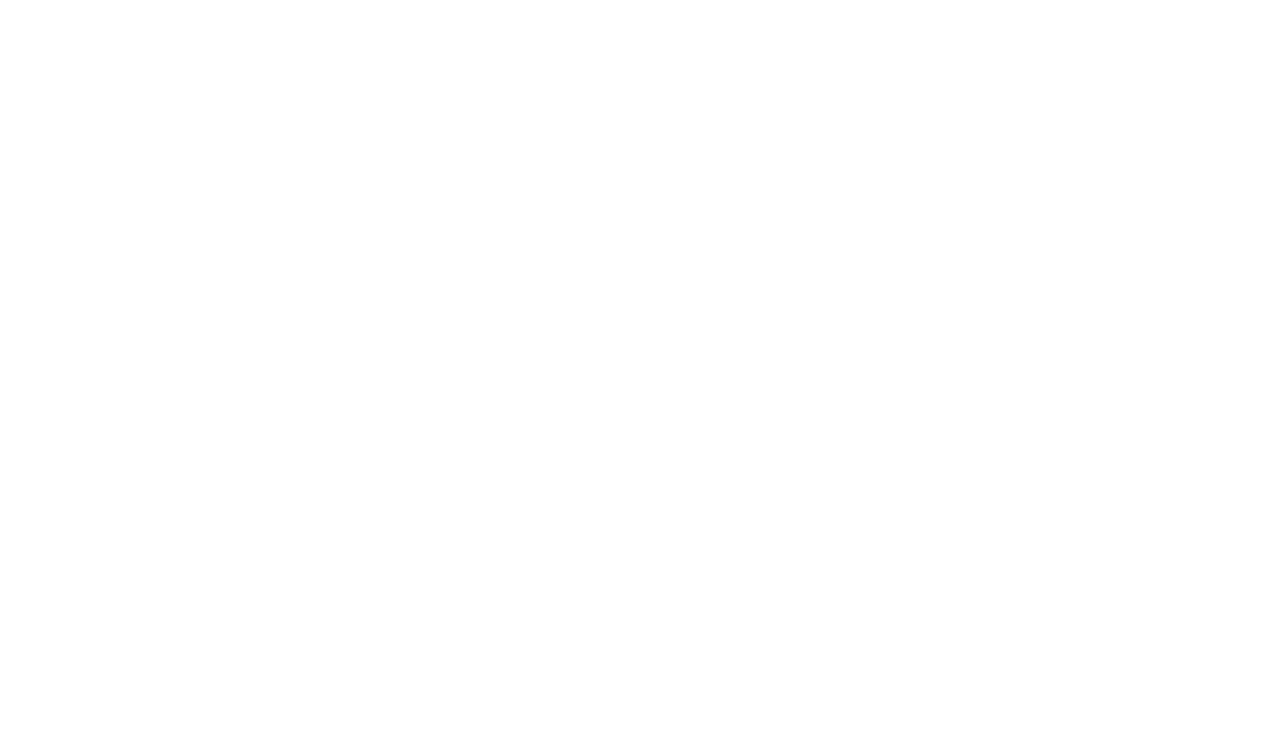
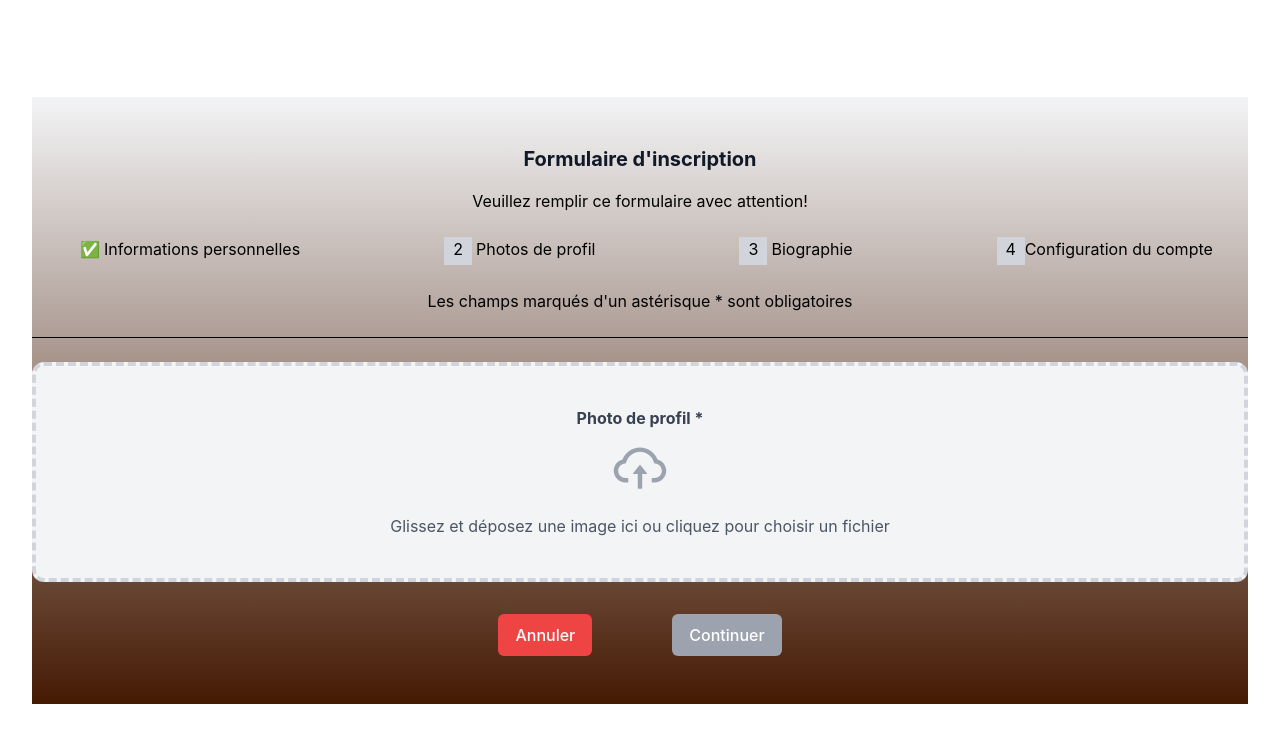
Before and after one commit to franckysnoows07/arbreG, a React (Vite) app in the folder arbre1/: page /pprofil in a window 1280 px wide. Before the commit this address had no page. Shown: the top 742 px of the page. Built offline with nearby package versions, Linux system fonts and the light colour scheme.

Commit message:
ajout de pprofil et gestion des redirection

```diff
--- a/arbre1/package.json
+++ b/arbre1/package.json
@@ -14,6 +14,7 @@
     "dom": "^0.0.3",
     "react": "^18.3.1",
     "react-dom": "^18.3.1",
+    "react-icons": "^5.3.0",
     "router": "^2.0.0"
   },
   "devDependencies": {
--- a/arbre1/src/App.jsx
+++ b/arbre1/src/App.jsx
@@ -9,6 +9,7 @@
   Route
 } from "react-router-dom";
 import Bio from './pages/bio';
+import P_Profil from './pages/pprofil';
 
 
 function App() {
@@ -20,6 +21,7 @@
       <Routes>
         <Route path="/" element={<FormElementInput/>}/>
         <Route path="/bio" element={<Bio/>}/>
+        <Route path="/pprofil" element={<P_Profil/>}/>
       </Routes>
     </BrowserRouter>
     </div>
--- a/arbre1/src/pages/bio.jsx
+++ b/arbre1/src/pages/bio.jsx
@@ -1,4 +1,5 @@
 import React, { useState } from "react";
+import { Link } from 'react-router-dom';
 
 const Bio = () => {
   const [biographie, setBiographie] = useState("");
--- a/arbre1/src/pages/form1.jsx
+++ b/arbre1/src/pages/form1.jsx
@@ -1,4 +1,5 @@
 import React, { useState } from "react";
+import { Link } from 'react-router-dom';
 
 const FormulaireInscription = () => {
   const [formData, setFormData] = useState({
@@ -41,7 +42,18 @@
   };
 
   const validateForm = () => {
-    const requiredFields = Object.keys(formData).filter((key) => formData[key] === "");
+    // Liste des champs requis pour la validation
+    const requiredFields = Object.keys(formData).filter((key) => {
+      // Exclure dateDecesPere, dateDecesMere, et nombreEnfants de la validation
+      if (
+        key === "dateDecesPere" ||
+        key === "dateDecesMere" ||
+        (key === "nombreEnfants" && formData.enfants === "Non")
+      ) {
+        return false;
+      }
+      return formData[key] === "";
+    });
     setFormValid(requiredFields.length === 0);
   };
 
@@ -292,7 +304,6 @@
                 name="dateDecesPere"
                 value={formData.dateDecesPere}
                 onChange={handleChange}
-                required
                 className="w-full bg-gray-200 border py-2 px-4 rounded-md mt-2"
               />
             )}
@@ -342,7 +353,6 @@
                 name="dateDecesMere"
                 value={formData.dateDecesMere}
                 onChange={handleChange}
-                required
                 className="w-full bg-gray-200 border py-2 px-4 rounded-md mt-2"
               />
             )}
@@ -372,7 +382,6 @@
                 name="nombreEnfants"
                 value={formData.nombreEnfants}
                 onChange={handleChange}
-                required
                 className="bg-gray-200 border py-2 px-4 rounded-md"
               />
             </div>
@@ -388,6 +397,7 @@
           >
             Annuler
           </button>
+          <Link to="/pprofil">
             <button
               type="submit"
               disabled={!formValid}
@@ -395,6 +405,7 @@
             >
               Continuer
             </button>
+          </Link>
         </div>
       </form>
     </section>
--- /dev/null
+++ b/arbre1/src/pages/pprofil.jsx
@@ -0,0 +1,150 @@
+import React, { useState } from "react";
+import { AiOutlineCloudUpload } from "react-icons/ai";
+import { Link } from 'react-router-dom';
+
+function P_Profil() {
+    const [profileImage, setProfileImage] = useState(null);
+    const [formValid, setFormValid] = useState(false);
+    const [dragActive, setDragActive] = useState(false);
+
+    // Gère la sélection de fichier via l'input
+    const handleImageUpload = (e) => {
+        const file = e.target.files[0];
+        if (file && file.type.startsWith("image/")) {
+            setProfileImage(file);
+            setFormValid(true);
+        } else {
+            setProfileImage(null);
+            setFormValid(false);
+        }
+    };
+
+    // Gère la validation pour le drag-and-drop
+    const handleDrop = (e) => {
+        e.preventDefault();
+        e.stopPropagation();
+        const file = e.dataTransfer.files[0];
+        if (file && file.type.startsWith("image/")) {
+            setProfileImage(file);
+            setFormValid(true);
+        } else {
+            setProfileImage(null);
+            setFormValid(false);
+        }
+        setDragActive(false);
+    };
+
+    const handleDragOver = (e) => {
+        e.preventDefault();
+        setDragActive(true);
+    };
+
+    const handleDragLeave = () => {
+        setDragActive(false);
+    };
+
+    // Gère la soumission du formulaire
+    const handleSubmit = (e) => {
+        e.preventDefault();
+        if (formValid) {
+            // Envoyer la photo de profil
+            console.log("Photo de profil envoyée :", profileImage);
+            handleReset(); // Réinitialiser le formulaire
+        }
+    };
+
+    // Réinitialise le formulaire
+    const handleReset = () => {
+        setProfileImage(null);
+        setFormValid(false); // Réinitialise aussi la validation du formulaire
+    };
+
+    return (
+        <section className="py-12 bg-gradient-to-b from-gray-100 to-amber-950 text-black">
+            <form onSubmit={handleSubmit}>
+                <div className="entete">
+                    <h4 className="mb-4 text-xl font-bold text-center text-gray-900">Formulaire d'inscription</h4>
+                    <div>
+                        <h4>Veuillez remplir ce formulaire avec attention!</h4><br />
+                    </div>
+                    <div className="flex w-max">
+                        <div className="flex ml-12 mr-20">
+                            <div className="mr-1">✅</div>
+                            <h4>Informations personnelles</h4>
+                        </div>
+                        <div className="flex ml-16 mr-20">
+                        <div className="bg-gray-300 w-7 h-7 mr-1">2</div>
+                            <h4>Photos de profil</h4>
+                        </div>
+                        <div className="flex ml-16 mr-20">
+                            <div className="bg-gray-300 w-7 h-7 mr-1">3</div>
+                            <h4>Biographie</h4>
+                        </div>
+                        <div className="flex ml-16 mr-20">
+                            <div className="bg-gray-300 w-7 h-7 ">4</div>
+                            <h4>Configuration du compte</h4>
+                        </div>
+                    </div><br />
+                    <div>
+                        <h4>Les champs marqués d'un astérisque * sont obligatoires</h4>
+                    </div><br />
+                    <div className="h-px bg-black"></div><br />
+                </div>
+
+                {/* Zone pour la photo de profil (upload ou drag-and-drop) */}
+                <div
+                    className={`flex flex-col items-center justify-center mb-4 px-8 py-10 relative border-4 border-dashed rounded-xl transition-colors duration-200 ease-in-out ${dragActive ? "border-blue-500 bg-blue-50" : "border-gray-300 bg-gray-100"}`}
+                    onDrop={handleDrop}
+                    onDragOver={handleDragOver}
+                    onDragLeave={handleDragLeave}
+                >
+                    <label className="font-bold text-gray-700 mb-2">Photo de profil *</label>
+                    <input
+                        type="file"
+                        id="imageUpload"
+                        name="profileImage"
+                        accept="image/*"
+                        onChange={handleImageUpload}
+                        className="hidden" />
+                    <label htmlFor="imageUpload" className="cursor-pointer flex flex-col items-center justify-center h-full w-full text-center">
+                        {profileImage ? (
+                            <>
+                                <img src={URL.createObjectURL(profileImage)} alt="Photo de profil" className="w-24 h-24 object-cover rounded-full" />
+                                <span className="text-gray-700 mt-4">{profileImage.name}</span>
+                            </>
+                        ) : (
+                            <>
+                                <AiOutlineCloudUpload className="text-6xl text-gray-400 mb-4" />
+                                <span className="text-gray-600">
+                                    Glissez et déposez une image ici ou cliquez pour choisir un fichier
+                                </span>
+                            </>
+                        )}
+                    </label>
+                </div>
+
+                {/* Boutons de soumission et d'annulation */}
+                <div className="flex justify-center space-x-20 mt-8">
+                    <button
+                        type="button"
+                        onClick={handleReset}
+                        className="py-2 px-4 bg-red-500 text-white rounded-md hover:bg-red-600"
+                    >
+                        Annuler
+                    </button>
+                    <Link to="/bio">
+                        <button
+                            type="submit"
+                            disabled={!formValid} // Désactiver le bouton si la photo de profil n'est pas sélectionnée
+                            className={`py-2 px-4 rounded-md text-white ${formValid ? "bg-blue-500 hover:bg-blue-600" : "bg-gray-400 cursor-not-allowed"}`}
+                        >
+                            Continuer
+                    </button>
+                    </Link>
+                </div>
+            </form>
+        </section>
+    );
+}
+
+export default P_Profil;
```
Also changed, not shown: 1 other file (tests, documents, lock files or other folders). Lines whose indentation alone changed are shown as unchanged.
